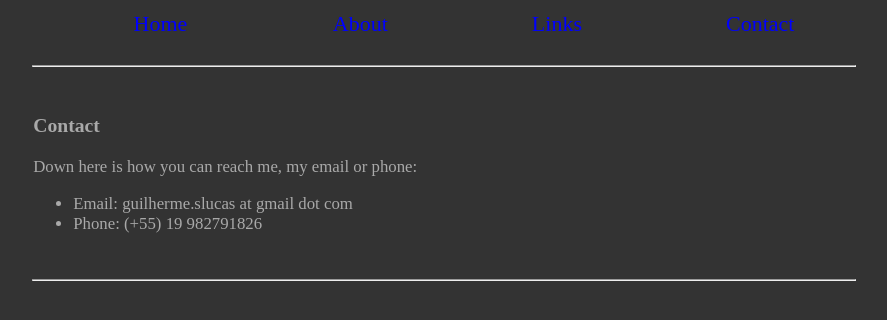
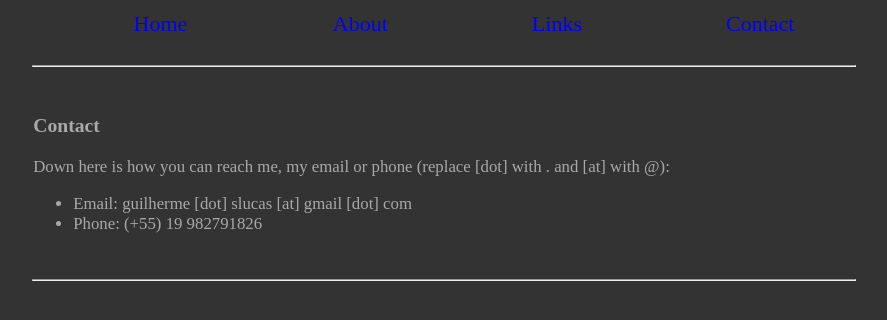
Before and after one commit to Guilhermeslucas/Personal-Website, a plain HTML site: page contact.html in a window 1280 px wide. Shown: the part 128-448 px from the top of the page, without its empty margins (196-1083 px from the left). Drawn offline with Linux system fonts and the light colour scheme.

Commit message:
changing contact page

```diff
--- a/contact.html
+++ b/contact.html
@@ -30,9 +30,9 @@
 
     <div class="text"/>
         <h3> Contact </h3>
-        <p> Down here is how you can reach me, my email or phone: </p>
+        <p> Down here is how you can reach me, my email or phone (replace [dot] with . and [at] with @): </p>
         <ul>
-        <li> Email: guilherme.slucas at gmail dot com </li>
+        <li> Email: guilherme [dot] slucas [at] gmail [dot] com </li>
         <li> Phone: (+55) 19 982791826 </li>
         </ul>
     </div>
```
